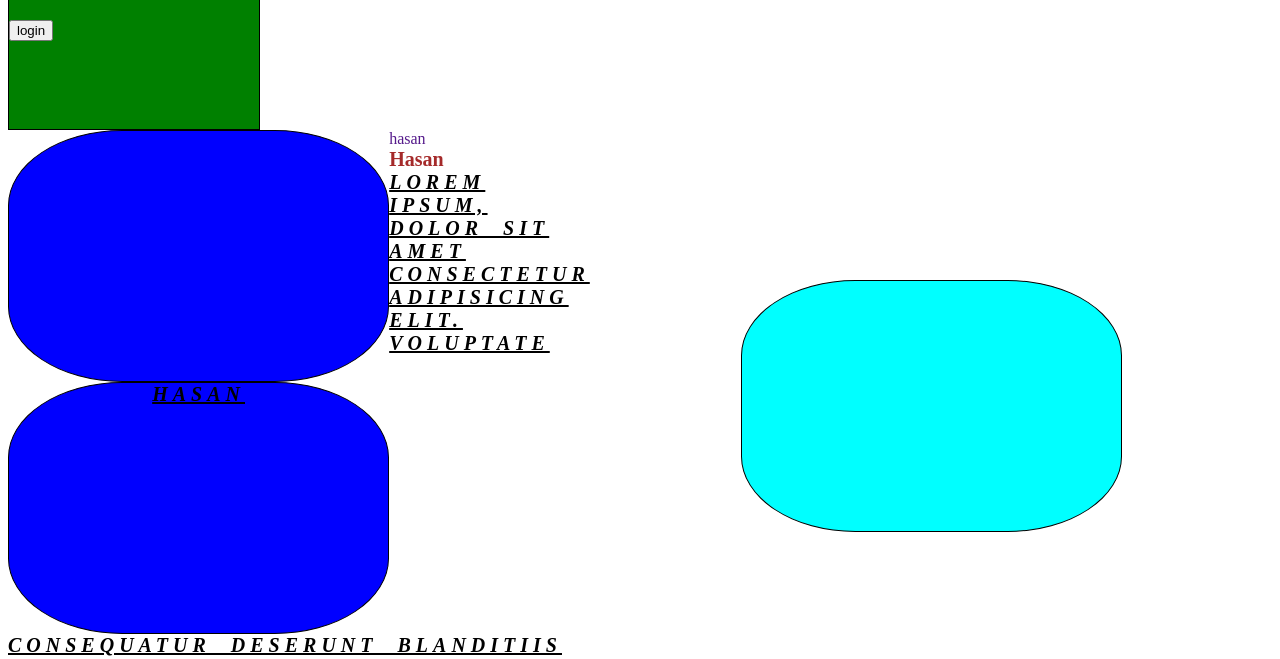
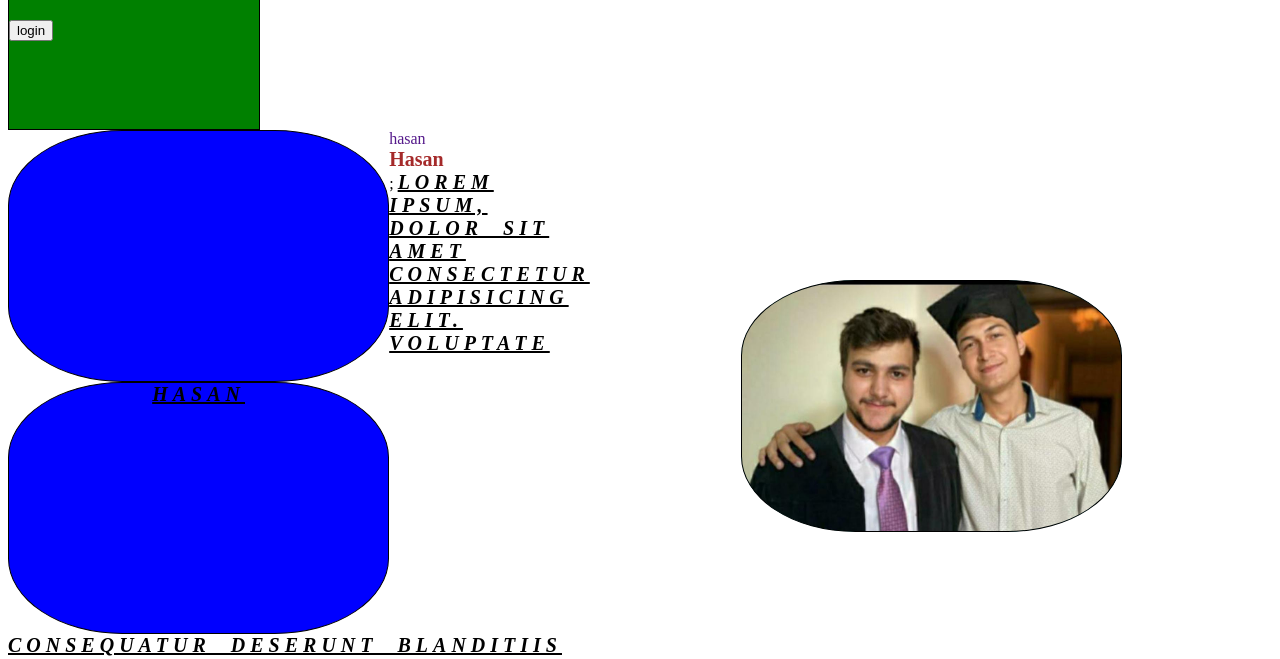
Before and after one commit to fadelch/Internship, a plain HTML site: page session 3/index.html in a window 1280 px wide. Shown: the part 130-789 px from the top of the page. Drawn offline with Linux system fonts and the light colour scheme.

Commit message:
Update session 3 markup and styles

```diff
--- a/css/session 4/style.css
+++ b/css/session 4/style.css
@@ -77,6 +77,7 @@
   width: 100%;
   height: 100%;
 }
+
 /* .l2 {
   /* padding: top right bottom left;
      padding:25px 25px (top-bottom nfs shi)
--- a/css/style session 3/style.css
+++ b/css/style session 3/style.css
@@ -39,7 +39,7 @@
 .dv1 {
   width: 250px;
   height: 250px;
-  background-image: url("../images/amur.webp");
+  background-image: url("/images/fadel\ image.jpg ");
   background-size: cover;
   margin-left: 150px;
   margin-top: 100px;
```
Also changed, not shown: session 3/index.html (+10 -2 lines).
